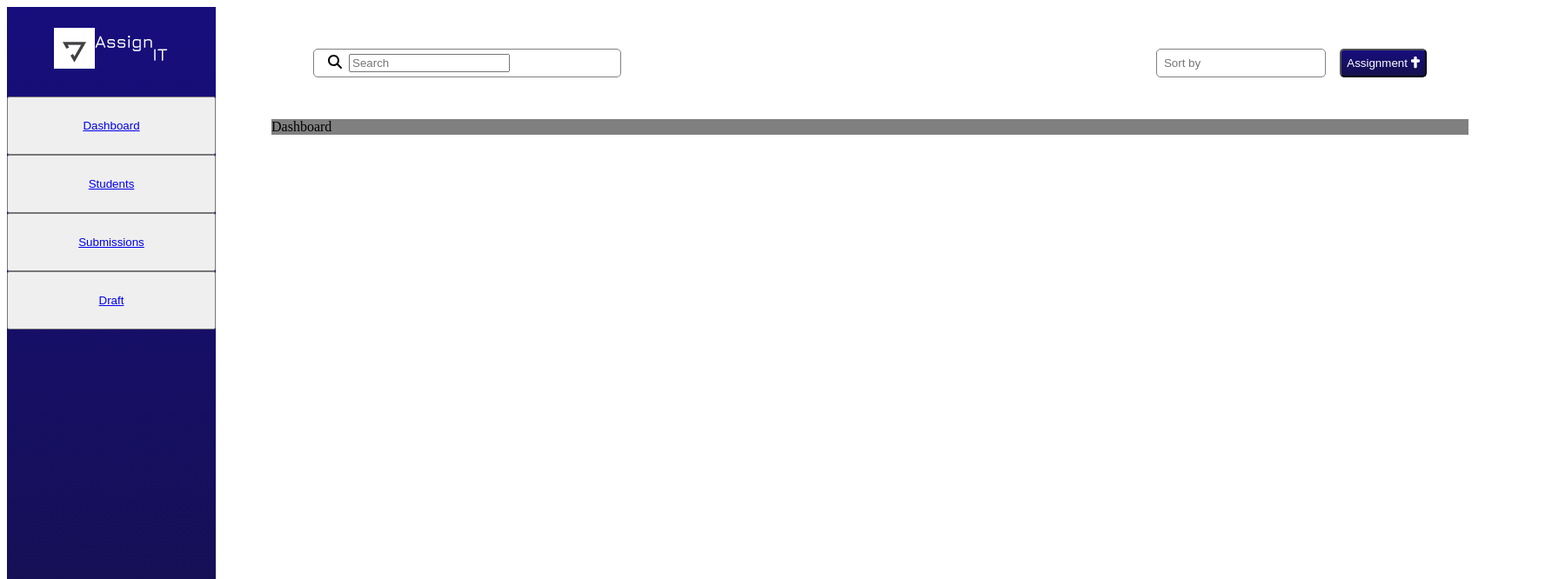
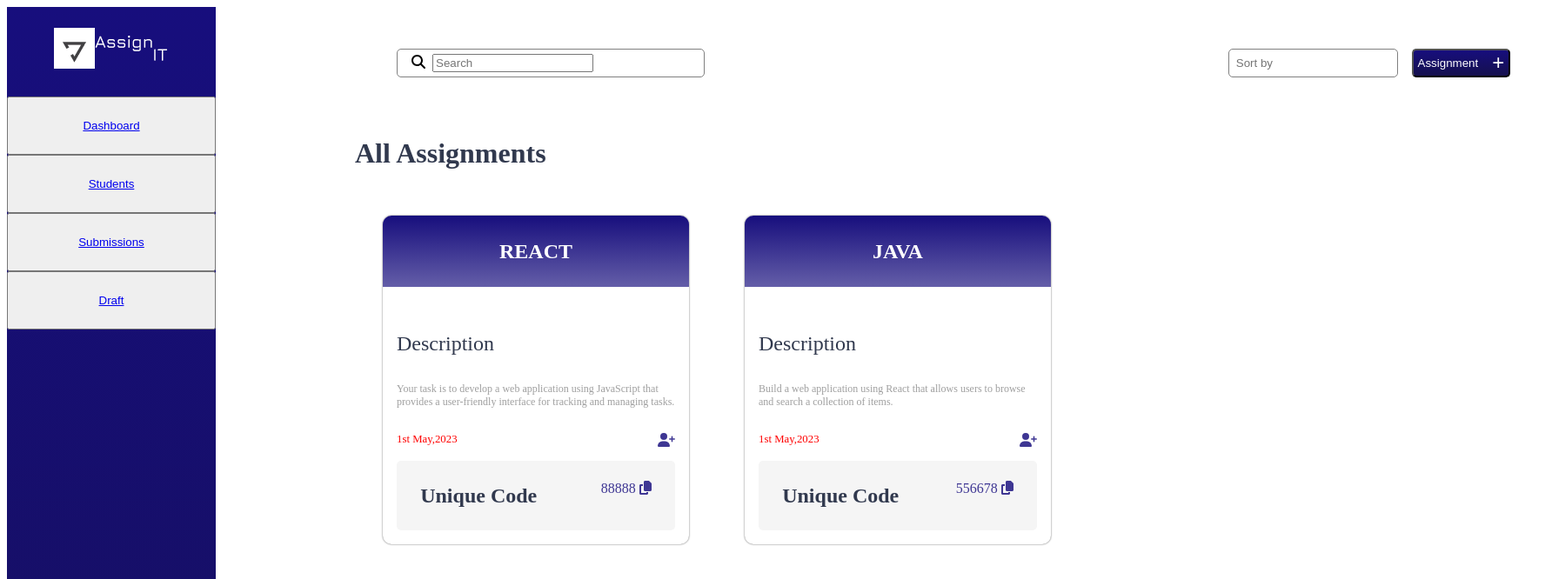
Before and after one commit to amt-eric-kodzi/gitInspired_Unofficial, a React (Vite) app: page /lecturerdashboard in a window 1280 px wide. Shown: the top 666 px of the page at 87% size, 1784 px wide, since content can reach past the window. Built offline with nearby package versions, Linux system fonts and the light colour scheme; no server answers.

Commit message:
Redesigned assignment creation modal

```diff
--- a/src/App.tsx
+++ b/src/App.tsx
@@ -14,8 +14,8 @@ import { LecturerDashboard } from './pages/LecturerDashboard';
 import { AuthState } from './redux/slice/authSlice';
 
 function App() {
-  const isAuthenticated = useSelector((state: AuthState) => state.isAuthenticated);
-  //const isAuthenticated = false;
+  //const isAuthenticated = useSelector((state: AuthState) => state.isAuthenticated);
+  const isAuthenticated = true;
 
   return (
     <Router>
--- a/src/api/authentication.ts
+++ b/src/api/authentication.ts
@@ -2,13 +2,13 @@ import { User } from '../models/User';
 import api from '../config/axios';
 
 export const onLogin = async (data: User) => {
-  const res = await api.post('/api/auth/login', data);
+  const res = await api.post('/api/auth/login', data, { withCredentials:true});
   console.log(res)
 
   return res;
 };
 export const onLogout = async () => {
-  const res = await api.post('/api/auth/logout');
+  const res = await api.post('/api/auth/logout', { withCredentials:true});
   console.log(res)
   return res;
 };
--- a/src/components/Login.tsx
+++ b/src/components/Login.tsx
@@ -14,6 +14,7 @@ export const Login: React.FC = () => {
   const [showPassword, setShowPassword] = useState(false);
   const [isEmailError, setIsEmailError] = useState(false);
   const [loginError, setLoginError] = useState('');
+  //const [user, setUser] = useState(null)
 
   const handleTogglePassword = () => {
     setShowPassword(!showPassword);
@@ -43,6 +44,7 @@ export const Login: React.FC = () => {
     await onLogin({ loginId, password })
       .then((res) => {
         if (res.status === 200) {
+          //setUser(res.user)
           dispatch(login());
           navigate('/dashboard');
         }
--- a/src/components/admin/AddOneUser.tsx
+++ b/src/components/admin/AddOneUser.tsx
@@ -33,8 +33,7 @@ export const AddOneUser = (prop: Prop) => {
   return (
     <div className='add_one_user'>
       <h2>
-        Tell us a bit about the {slug} <br />
-        you are adding
+        Tell us a bit about the {slug} you are adding
       </h2>
       <span>Please fill the following details to get started</span>
       <form className='input_con' onSubmit={handleSubmit(onSubmit)}>
--- a/src/components/lecturer/DashboardL.tsx
+++ b/src/components/lecturer/DashboardL.tsx
@@ -1,7 +1,77 @@
-import React from 'react'
+import { faCopy, faUserPlus } from '@fortawesome/free-solid-svg-icons';
+import { FontAwesomeIcon } from '@fortawesome/react-fontawesome';
 
 export const DashboardL = () => {
+  const assignments = [
+    {
+      title: 'React',
+      description:
+        'Your task is to develop a web application using JavaScript that provides a user-friendly interface for tracking and managing tasks. ',
+      deadline: '1st May,2023',
+      code: '88888',
+    },
+    {
+      title: 'Java',
+      description:
+        'Build a web application using React that allows users to browse and search a collection of items.',
+      deadline: '1st May,2023',
+      code: '556678',
+    },
+    {
+      title: 'CSS',
+      description:
+        'Develop a TypeScript program that reads input data from a JSON file and outputs the data to the console. The program should demonstrate an understanding of TypeScript syntax and data types, i',
+      deadline: '1st May,2023',
+      code: '867889',
+    },
+    {
+      title: 'React',
+      description: 'ghgh ghghg ghghgh ert 56',
+      deadline: '1st May,2023',
+      code: '88888',
+    },
+    {
+      title: 'Java',
+      description: 'ghgh ghghg ghghgh ',
+      deadline: '1st May,2023',
+      code: '556678',
+    },
+    {
+      title: 'CSS',
+      description: 'ghgh ghghg ghghgh ert 56',
+      deadline: '1st May,2023',
+      code: '867889',
+    },
+  ];
+
   return (
-    <div>Dashboard</div>
-  )
-}
+    <>
+      <h1>All Assignments</h1>
+      <div className='assignment-list-wrapper'>
+        {assignments.map((assignment) => (
+          <div className='assignments-list-item'>
+            <div>
+              <h2>{assignment.title.toLocaleUpperCase()}</h2>
+            </div>
+            <div className='container'>
+              <div>
+                <h2>Description</h2>
+                <p>{assignment.description}</p>
+              </div>
+              <div>
+                <span className='r'>{assignment.deadline}</span>
+                <FontAwesomeIcon icon={faUserPlus} className='add-user-icon' />
+              </div>
+              <div>
+                <h2>Unique Code</h2>
+                <p>
+                  {assignment.code} <FontAwesomeIcon icon={faCopy} />
+                </p>
+              </div>
+            </div>
+          </div>
+        ))}
+      </div>
+    </>
+  );
+};
--- a/src/index.css
+++ b/src/index.css
@@ -159,15 +159,15 @@ html {
 .password-validation h3 {
   font-weight: 700;
 }
-.r{
+.r {
   color: red;
 }
 
-.g{
-  color:green
+.g {
+  color: green;
 }
 
-.i{
+.i {
   display: inline-block;
   margin-right: 0.2rem;
 }
@@ -175,7 +175,6 @@ html {
 .submit-wrapper {
   position: relative;
 }
-
 
 /* admin dashboard  */
 
@@ -507,7 +506,7 @@ td {
     'nav outlet';
   grid-template-rows: auto auto;
   grid-template-columns: auto auto;
-  column-gap: 4rem;
+  column-gap: 10rem;
   min-height: 100vh;
   justify-content: start;
 }
@@ -561,7 +560,7 @@ td {
 
 .outlet {
   grid-area: outlet;
-  background-color: grey;
+  max-width: 100vw;
 }
 
 .search-wrapper {
@@ -578,6 +577,11 @@ td {
 .sort-wrapper {
   display: flex;
 }
+
+.sort-wrapper .add-icon {
+  font-size: 1.5rem;
+  margin-left: 1rem;
+}
 .sort-wrapper > input {
   border: 1px solid gray;
   padding: 0.3rem 0.5rem;
@@ -588,8 +592,11 @@ td {
 .sort-wrapper button {
   background-image: linear-gradient(180deg, #170e7d 0%, #15104e 100%);
   color: white;
-  padding: 0.4rem;
+  padding: 0 0.3rem;
   border-radius: 5px;
+  display: flex;
+  justify-content: center;
+  align-items: center;
 }
 
 /* lecturer-create-assignment */
@@ -597,34 +604,49 @@ td {
   display: flex;
 }
 
+.create-assignment label {
+  font-weight: 600;
+}
 .create-assignment h2 {
   text-align: center;
-  font-weight: bold;
+  font-weight: 700;
+  color: #31394e;
+  font-size: 1.5rem;
+  margin-bottom: 1rem;
 }
 .assignment-input-wrapper {
   display: flex;
   flex-direction: column;
+  font-size: 0.75rem;
+  color: #797676;
+  width: 25.4rem;
 }
+
+.react-quil {
+  height: 15rem;
+  overflow: auto;
+}
+
 .assignment-input-wrapper input,
 .assignment-input-wrapper select {
-  border: 1px solid gray;
+  border: 0.1px solid #797676;
   border-radius: 5px;
   margin: 1rem 0;
   padding: 0.5em 0.5em;
 }
 
 .publish-draft > button {
-  background-color: #15104e;
+  background: linear-gradient(180deg, #170e7d 0%, #645ea8 100%);
   color: white;
   border-radius: 5px;
   display: inline-block;
   margin: 2rem 1rem;
-  padding: 0.2em;
+  padding: 0.2em 0.8em;
+  font-size: 0.75rem;
 }
 
 .invite-student {
   width: 25rem;
-
 }
 .invite-students-search {
   border: 1px solid gray;
@@ -639,8 +661,16 @@ td {
   outline: none;
 }
 
+.check-box-container{
+  display: flex;
+  justify-content: center;
+  align-items: center;
+}
+
 .select-email-item {
-  display: flex;
+  display: grid;
+  grid-template-columns: 15% 70% 13%;
+  justify-content: space-between;
 }
 .select-email-item > div {
   margin: 0.8rem;
@@ -649,14 +679,107 @@ td {
   width: 30px;
   height: 30px;
   border-radius: 50%;
-  background-color: brown;
+  background-color: #ffa9a9;
   display: flex;
   justify-content: center;
   align-items: center;
+  font-weight: 700;
+  color: #31394e;
+}
+
+.select-email-item p {
+  padding: 0;
+  margin-bottom: -5px;
 }
 
 .select-email-wrapper {
   overflow: scroll;
-  height: 30rem;
+  height: 25rem;
   margin-top: 1.5rem;
+  font-size: 0.75rem;
+  color: #797676;
 }
+.mark-down-label {
+  margin-bottom: 0.7rem;
+}
+
+/*lecturer-dashboard-assignment-list*/
+.outlet > h1 {
+  font-weight: 700;
+  font-size: 2rem;
+  color: #31394e;
+  font-family: serif;
+}
+.assignment-list-wrapper {
+  display: flex;
+  flex-wrap: wrap;
+  width: 80%;
+}
+
+.assignments-list-item {
+  border-radius: 10px;
+  margin: 2rem;
+  overflow: hidden;
+  box-shadow: 0 0 2px rgba(11, 11, 11, 0.7);
+}
+
+.assignments-list-item > .container {
+  display: flex;
+  padding: 1rem;
+  flex-direction: column;
+  width: 20rem;
+}
+
+.assignments-list-item > div:nth-child(1) {
+  background: linear-gradient(180deg, #170e7d 0%, #645ea8 100%);
+  color: white;
+  display: flex;
+  justify-content: center;
+  align-items: center;
+  padding: 0.45rem 0;
+}
+
+.container div:nth-child(1),
+.container div:nth-child(2),
+.container div:nth-child(3) {
+  display: flex;
+  justify-content: space-between;
+  margin-top: 1rem;
+}
+
+.container div:nth-child(1) {
+  display: flex;
+  flex-direction: column;
+  color: #31394e;
+}
+.container div:nth-child(1) h2 {
+  color: #31394e;
+  font-weight: 400;
+}
+.container div:nth-child(1) p {
+  color: #9f9f9f;
+  font-size: 0.75rem;
+}
+
+.container div:nth-child(3) {
+  background-color: whitesmoke;
+  padding: 0.4em 1.7em;
+  border-radius: 5px;
+}
+
+.container div:nth-child(2) {
+  display: flex;
+  justify-content: space-between;
+}
+.container div:nth-child(2) > span {
+  font-size: 0.8rem;
+}
+
+.add-user-icon,
+.container div:nth-child(3) > p {
+  color: #3e3693;
+}
+
+.container div:nth-child(3) > h2 {
+  color: #31394e;
+}
--- a/src/pages/LecturerDashboard.tsx
+++ b/src/pages/LecturerDashboard.tsx
@@ -55,7 +55,7 @@ export const LecturerDashboard = () => {
           <div className='sort-wrapper'>
             <input type='text' placeholder='Sort by' />
             <button onClick={openModal}>
-              Assignment <FontAwesomeIcon icon={faCross} />
+              Assignment <span className='add-icon'>+</span>
             </button>
           </div>
         </div>
```
Also changed, not shown: src/components/lecturer/CreateAssignment.tsx (+18 -8 lines).
